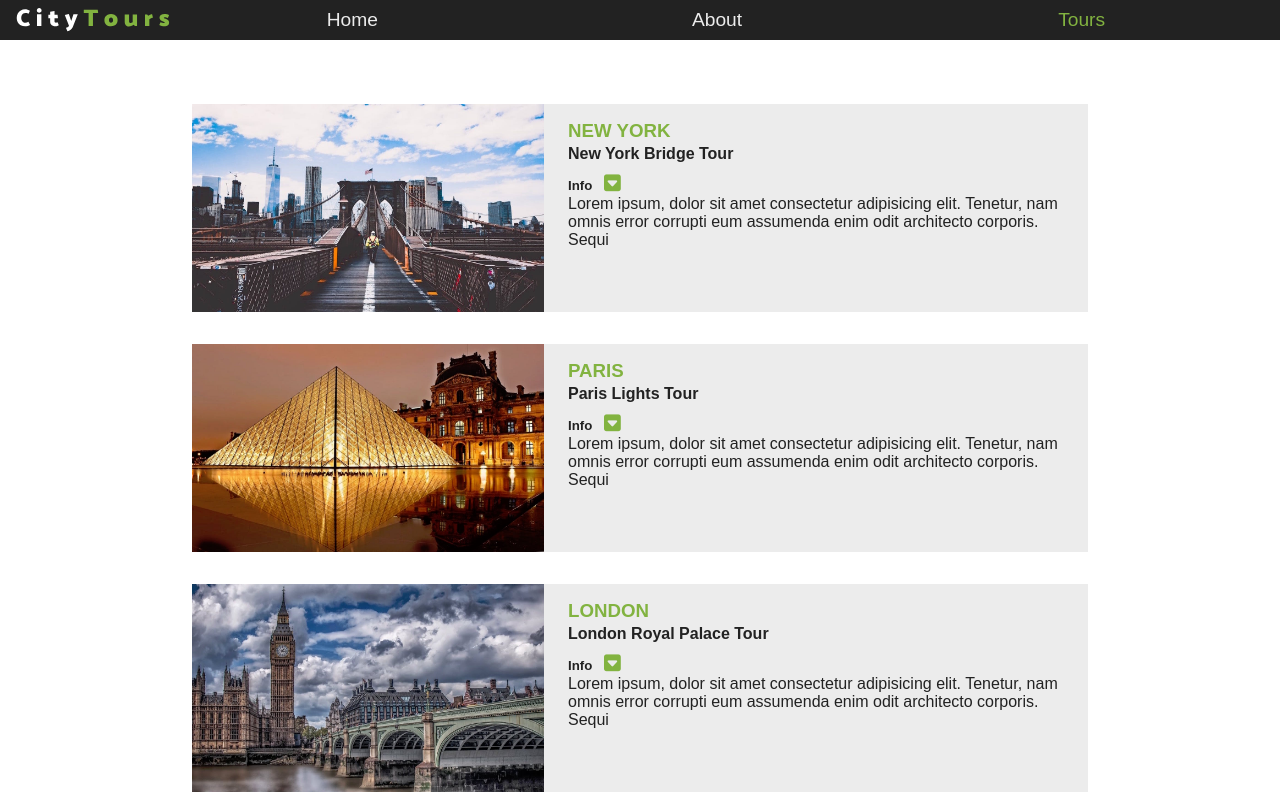
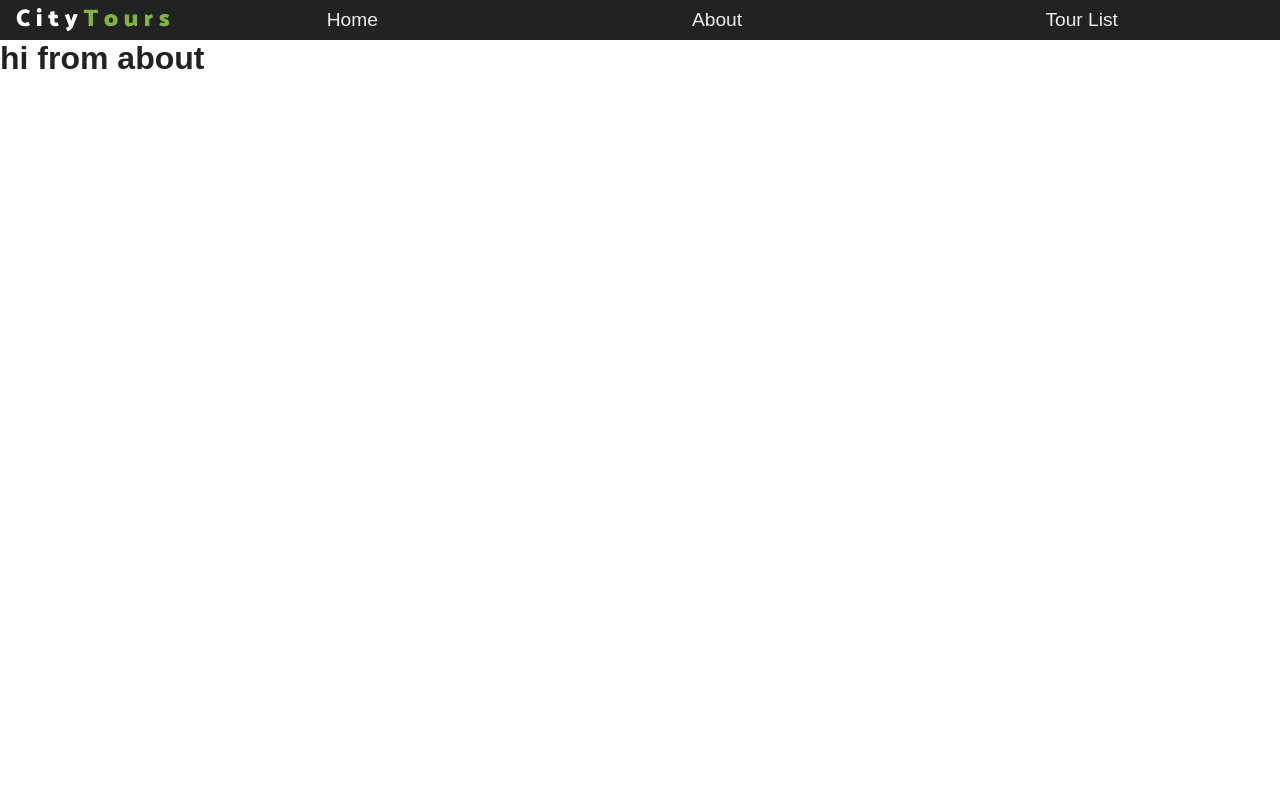
Before and after one commit to nadia643/city-tours, a React (Create React App) app: page /about in a window 1280 px wide. Shown: the top 800 px of the page. Built offline with nearby package versions, Linux system fonts and the light colour scheme.

Commit message:
made links in navbar <link> and work with app.js

```diff
--- a/package.json
+++ b/package.json
@@ -9,6 +9,8 @@
     "node-sass": "^4.13.1",
     "react": "^16.12.0",
     "react-dom": "^16.12.0",
+    "react-router": "^5.1.2",
+    "react-router-dom": "^5.1.2",
     "react-scripts": "3.3.1"
   },
   "scripts": {
--- a/src/App.js
+++ b/src/App.js
@@ -2,16 +2,25 @@ import React from 'react';
 import './App.scss';
 import Navbar from "./components/Navbar/Navbar";
 import TourList from './components/TourList';
+import About from './components/About/About';
+import Home from './components/Home/Home';
+import { Route, BrowserRouter, Switch } from 'react-router-dom';
 
-class App extends React.Component {
-  render() {
+
+function App() {
     return (
       <React.Fragment>
-        <Navbar />
-        <TourList />
-      </React.Fragment>
+      <BrowserRouter>
+      <Navbar />
+      <Switch>
+      <Route exact path="/home" component={Home} />
+      <Route exact path="/about" component={About} />
+      <Route exact path="/tour-list" component={TourList} />
+      </Switch>
+      </BrowserRouter>
+    </React.Fragment>
     )
+
   }
-}
 
 export default App;
--- /dev/null
+++ b/src/components/About/About.js
@@ -0,0 +1,13 @@
+import React, { Component } from 'react'
+
+export default class About extends Component {
+    render() {
+        return (
+            <div>
+            <h1>
+                hi from about
+            </h1>
+            </div>
+        )
+    }
+}
--- /dev/null
+++ b/src/components/About/About.scss
@@ -0,0 +1,5 @@
+@import '../../index.scss';
+
+h1 {
+    color: green;
+}
--- /dev/null
+++ b/src/components/Home/Home.js
@@ -0,0 +1,13 @@
+import React, { Component } from 'react';
+import './Home';
+
+
+export default class Home extends Component {
+    render() {
+        return (
+            <div>
+                hi from home
+            </div>
+        )
+    }
+}
--- a/src/components/Navbar/Navbar.js
+++ b/src/components/Navbar/Navbar.js
@@ -1,26 +1,19 @@
 import React from 'react';
 import logo from '../../logo.svg';
 import './navbar.scss';
+import { Link } from 'react-router-dom';
+
 
 export default function Navbar() {
     return(
         <nav className="navbar">
             <img src={logo} alt="city tours company" />
             <ul className="nav-links">
-                <li><a href="/" className="nav-link">
-                    Home
-                </a></li>
-                <li><a href="/" className="nav-link">
-                    About
-                </a></li>
-                <li><a href="/" className="nav-link active">
-                    Tours
-                </a></li>
+                <li><Link to="/home" className="nav-link" >Home</Link></li>
+                <li><Link to="/about" className="nav-link">About</Link></li>
+                <li><Link to="/tour-list" className="nav-link">Tour List</Link></li>
             </ul>
-
         </nav>
-
-
 
     )
 }
```
Also changed, not shown: src/components/Home/Home.scss (added), 1 other file (tests, documents, lock files or other folders).
